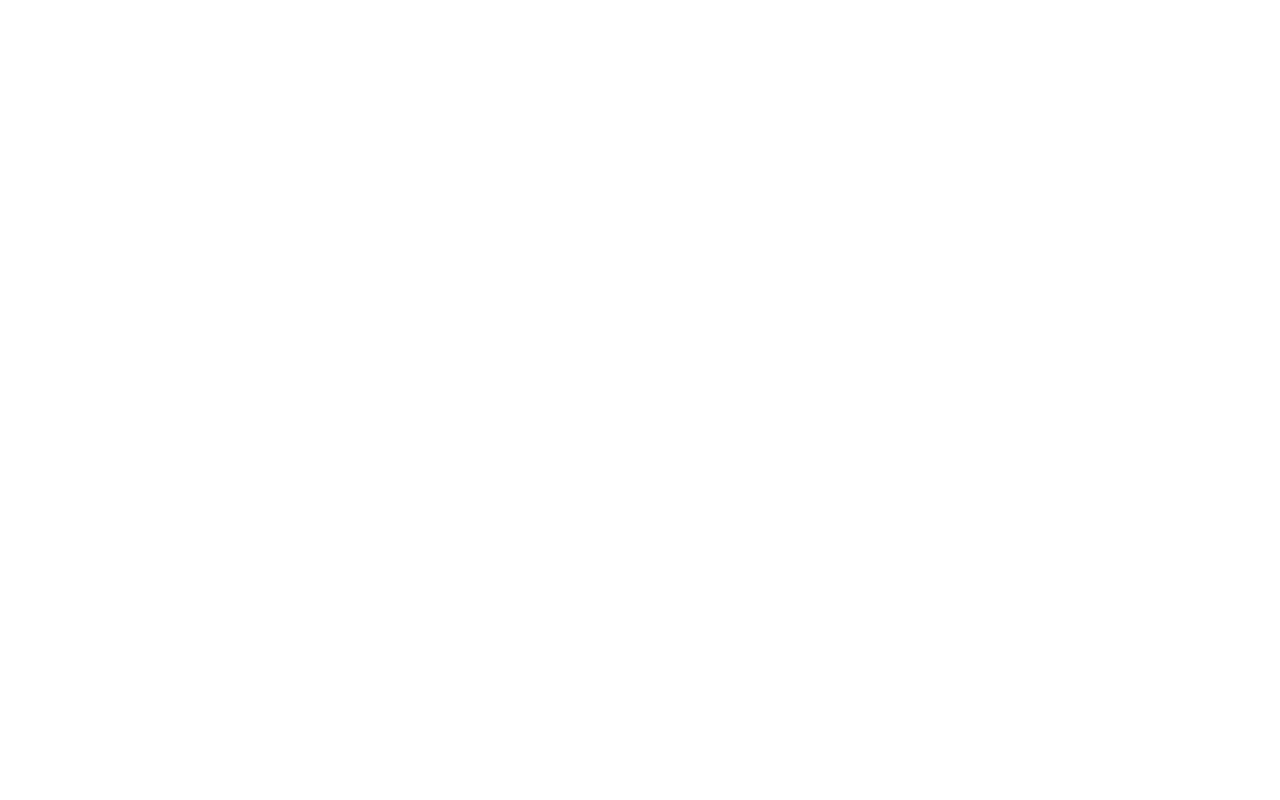
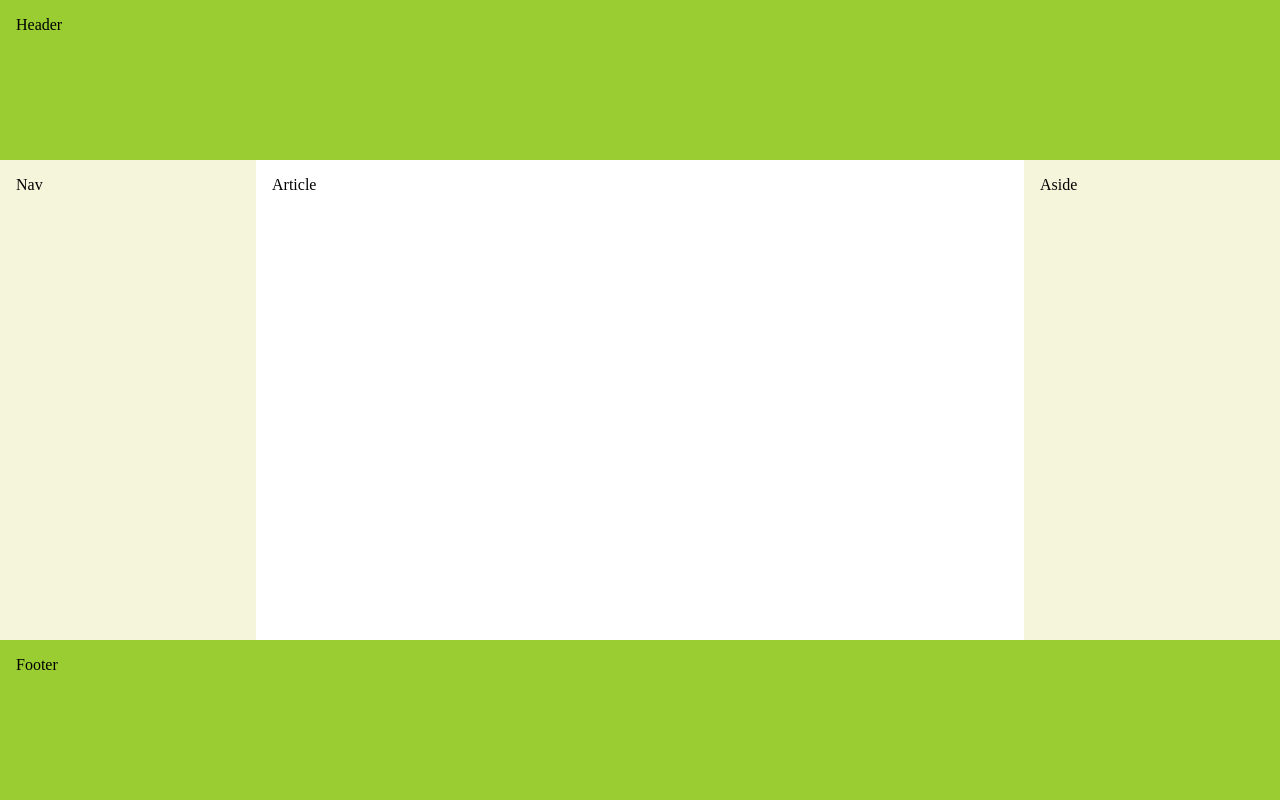
Before and after one commit to T00nix/DCI-Excercises, a plain HTML site: page flex/flex-website-layout.html in a window 1280 px wide. Drawn offline with Linux system fonts and the light colour scheme.

Commit message:
new project

```diff
--- a/flex/flex-website-layout.html
+++ b/flex/flex-website-layout.html
@@ -1,12 +1,41 @@
-<!DOCTYPE html>
-<html lang="en">
-<head>
-    <meta charset="UTF-8">
-    <meta name="viewport" content="width=device-width, initial-scale=1.0">
-    <meta http-equiv="X-UA-Compatible" content="ie=edge">
-    <title>Website Layout</title>
-</head>
+<!doctype html>
+<title>Website Layout</title>
+<style>
+  * {
+   box-sizing: border-box;
+  }
+  body {
+    margin: 0;
+  }
+  #main {
+    display: flex;
+    min-height: calc(100vh - 40vh);
+  }
+  #main > article {
+    flex: 1;
+  }
+  #main > nav,
+  #main > aside {
+    flex: 0 0 20vw;
+    background: beige;
+  }
+  #main > nav {
+    order: -1;
+  }
+  header, footer, article, nav, aside {
+    padding: 1em;
+  }
+  header, footer {
+    background: yellowgreen;
+    height: 20vh;
+  }
+</style>
 <body>
-
+  <header>Header</header>
+  <div id="main">
+    <article>Article</article>
+    <nav>Nav</nav>
+    <aside>Aside</aside>
+  </div>
+  <footer>Footer</footer>
 </body>
-</html>
```
